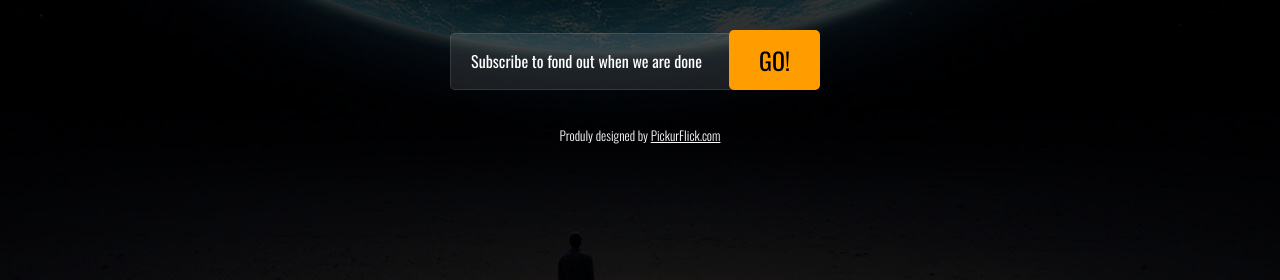
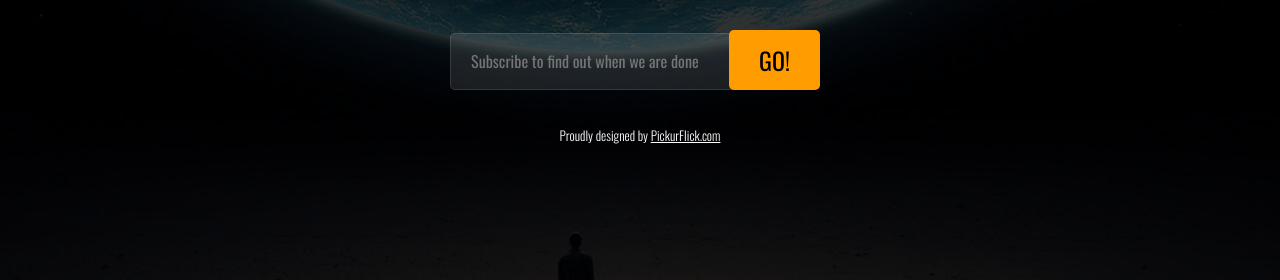
Before and after one commit to tanishkgupta/cse, a plain HTML site: page index.html in a window 1280 px wide. Shown: the part 520-800 px from the top of the page. Drawn offline with nearby package versions, Linux system fonts and the light colour scheme.

Commit message:
Add files via upload

```diff
--- a/index.html
+++ b/index.html
@@ -42,10 +42,10 @@ $(function () {
 		<p>Our site is currently <strong>under construction.</strong>
 		<div id="defaultCountdown"></div>
 		<form action="#">
-			<input type="text" name="email" id="email" value="Subscribe to fond out when we are done">
+			<input type="text" name="email" id="email" placeholder="Subscribe to find out when we are done">
 			<input type="submit" value="GO!">
 		</form>
-		<p class="copyright">Produly designed by <a href="#">PickurFlick.com</a></p>
+		<p class="copyright">Proudly designed by <a href="#">PickurFlick.com</a></p>
 	</div>
 	<!--/CONTAINER-->
 </div>
```
